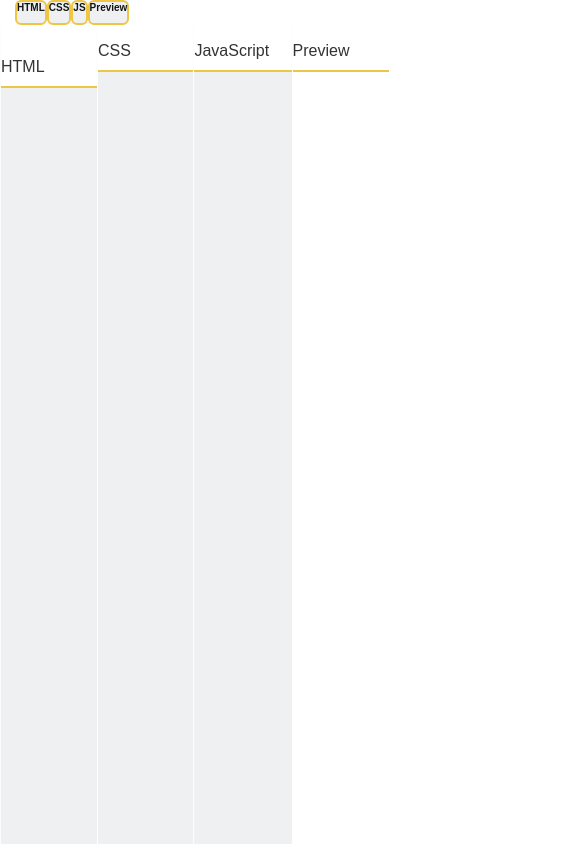
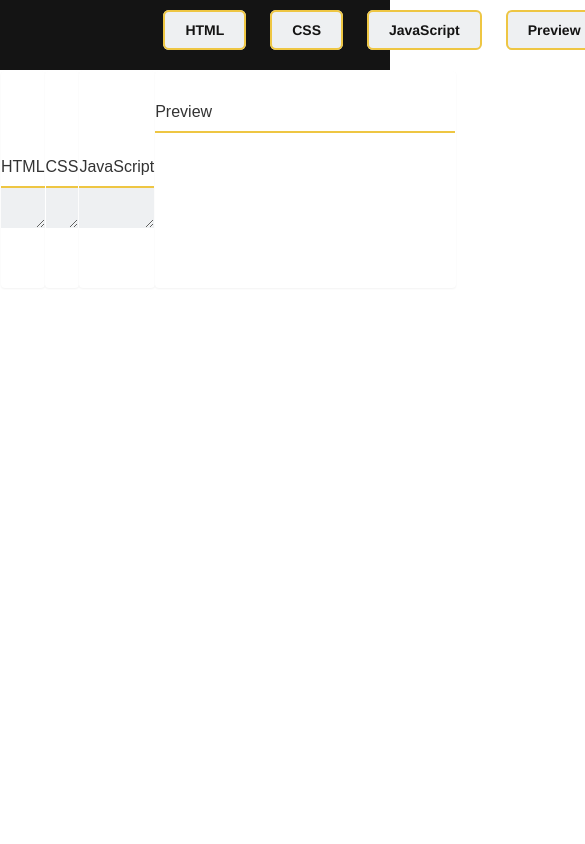
Before and after one commit to saarimz/jquery-code-player, a plain HTML site: page index.html in a window 390 px wide. Shown: the top 844 px of the page, 585 px wide, since content can reach past the window. Drawn offline with nearby package versions, Linux system fonts and the light colour scheme.

Commit message:
fixed responsive header

```diff
--- a/index.html
+++ b/index.html
@@ -15,10 +15,9 @@
 		<link rel="stylesheet" href="styles/styles.css">
 	</head>
 	<body>
-		<div class="container">
-			<div class="row text-center">
-				<div class="col-md-12">
-					<div class="selectors" id="html">
+
+	<!--<div class="selectors">
+					<div id="html">
 						<p>HTML</p>
 					</div>
 					<div class="selectors" id="css">
@@ -30,6 +29,18 @@
 					<div class="selectors" id="preview">
 						<p>Preview</p>
 					</div>
+				  </div>-->
+		<div class="container-fluid">
+			<div class="row text-center header">
+				<div class="col-md-12">
+				  <div id="wrapper">
+					  <ul id="horizontal-list">
+					  	<li id="html">HTML</li>
+					  	<li id="css">CSS</li>
+					  	<li id="js">JavaScript</li>
+					  	<li id="preview">Preview</li>
+					  </ul>
+				  </div>
 				</div>
 			</div>
 		</div>
@@ -37,28 +48,27 @@
 			<table class="code-table">
 				<tr>
 					<td class="panel" id="html-column">
-						<div style="height: 100%">
+						<div>
 							<h3 class="panel-header">HTML</h3>
-							<textarea id="html-input" rows="100"></textarea>
+							<textarea id="html-input"></textarea>
 						</div>
 					</td>
 					<td class="panel" id="css-column">
-						<div style="height: 100%">
+						<div>
 							<h3 class="panel-header">CSS</h3>
 							<textarea id="css-input"></textarea>
 						</div>
 					</td>
 					<td class="panel" id="js-column">
-						<div style="height: 100%">
+						<div>
 							<h3 class="panel-header">JavaScript</h3>
 							<textarea id="js-input"></textarea>
 						</div>
 					</td>
 					<td class="panel" id="preview-column">
-						<div style="height: 100%">
+						<div>
 							<h3 class="panel-header">Preview</h3>
 							<iframe id="panel-out"></iframe>
-
 							</div>
 						</div>
 					</td>
--- a/styles/styles.css
+++ b/styles/styles.css
@@ -4,9 +4,12 @@
 			body {
 				margin: 0px;
 				padding: 0px;
+				box-sizing: border-box;
+				font-family: Avenir, sans-serif;
+
 			}
 
-			textarea,body {
+			textarea {
 				margin: 0;
     			padding: 0;
     			border: 0;
@@ -16,12 +19,34 @@
 			}
 
 			.header{
-				border: 1px solid black;
-				width: 100%;
-				height: 50px;
+				padding-bottom: 20px;
 				text-align: center;
 				background-color: #141414;
 
+			}
+
+			#horizontal-list {
+				min-width: 696px;
+				list-style: none;
+				padding-top: 20px;
+				}
+
+			#horizontal-list li {
+				border: 2px solid #EEC643;
+				border-radius: 6px;
+				margin: 10px;
+				padding: 10px 20px;
+				background-color: #EEF0F2;
+				color: #141414;
+				font-weight: bold;
+				display: inline;
+			}
+
+			#horizontal-list li:hover{
+				background-color: #EEC643;
+				color: #141414;
+				border-color: #EEF0F2;
+				text-decoration: underline;
 			}
 
 			#wrapper {
@@ -29,28 +54,20 @@
 				display: inline-block;
 			}
 
+			.selector-container {
+				border: 1px solid black;
+				margin: 0 auto;
+			}
+
 			.selectors {
-				border: 2px solid #EEC643;
-				border-radius: 6px;
-				margin: 0px;
-				padding: 0px;
-				background-color: #EEF0F2;
-				color: #141414;
-				font-family: Avenir, sans-serif;
-				font-weight: bold;
-				float: left;
+
 			}
 
 			.header-elements {
 				line-height: 0px;
 			}
 
-			.selectors:hover{
-				background-color: #EEC643;
-				color: #141414;
-				border-color: #EEF0F2;
-				text-decoration: underline;
-			}
+
 
 
 
@@ -88,7 +105,6 @@
 			}
 
 			#panel-out {
-				width: 100%;
 				height: 100%;
 				border-top: 2px solid #EEC643;
 				border-left: none;
```
